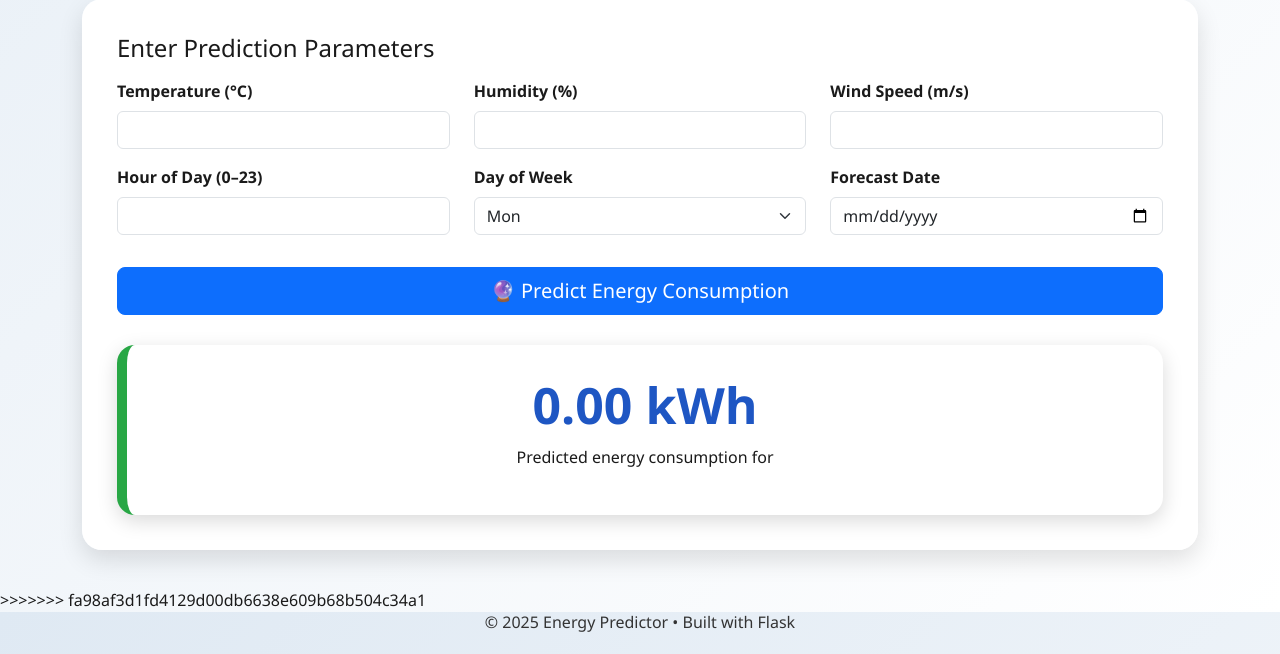
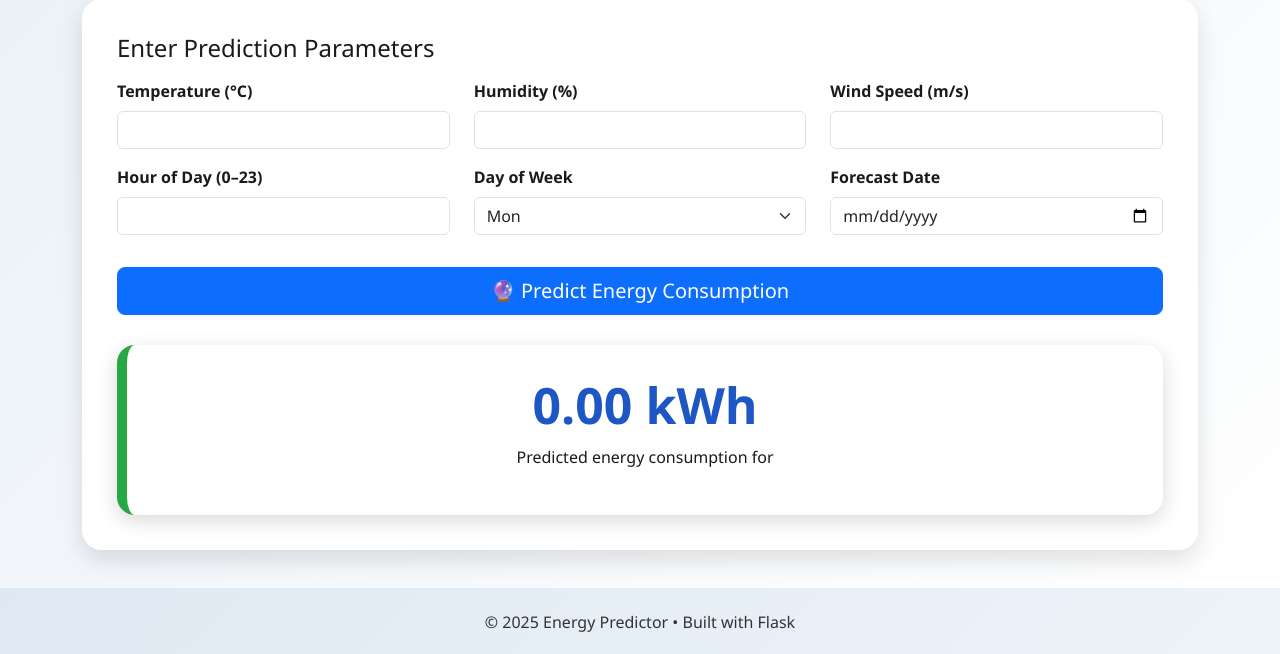
Before and after one commit to Heer-05/energy-predictor-flask, a Flask app: template templates/index.html in a window 1280 px wide. Shown: the part 1172-1826 px from the top of the page. Run offline with Flask 3, Linux system fonts and the light colour scheme; the template is opened without the code that fills it, so the values that code supplies are empty; parts of the project's set-up code (start-up, migrations or seed data) failed here and were passed over.

Commit message:
Update index.html

```diff
--- a/templates/index.html
+++ b/templates/index.html
@@ -424,4 +424,3 @@
 
 </body>
 </html>
->>>>>>> fa98af3d1fd4129d00db6638e609b68b504c34a1
```
